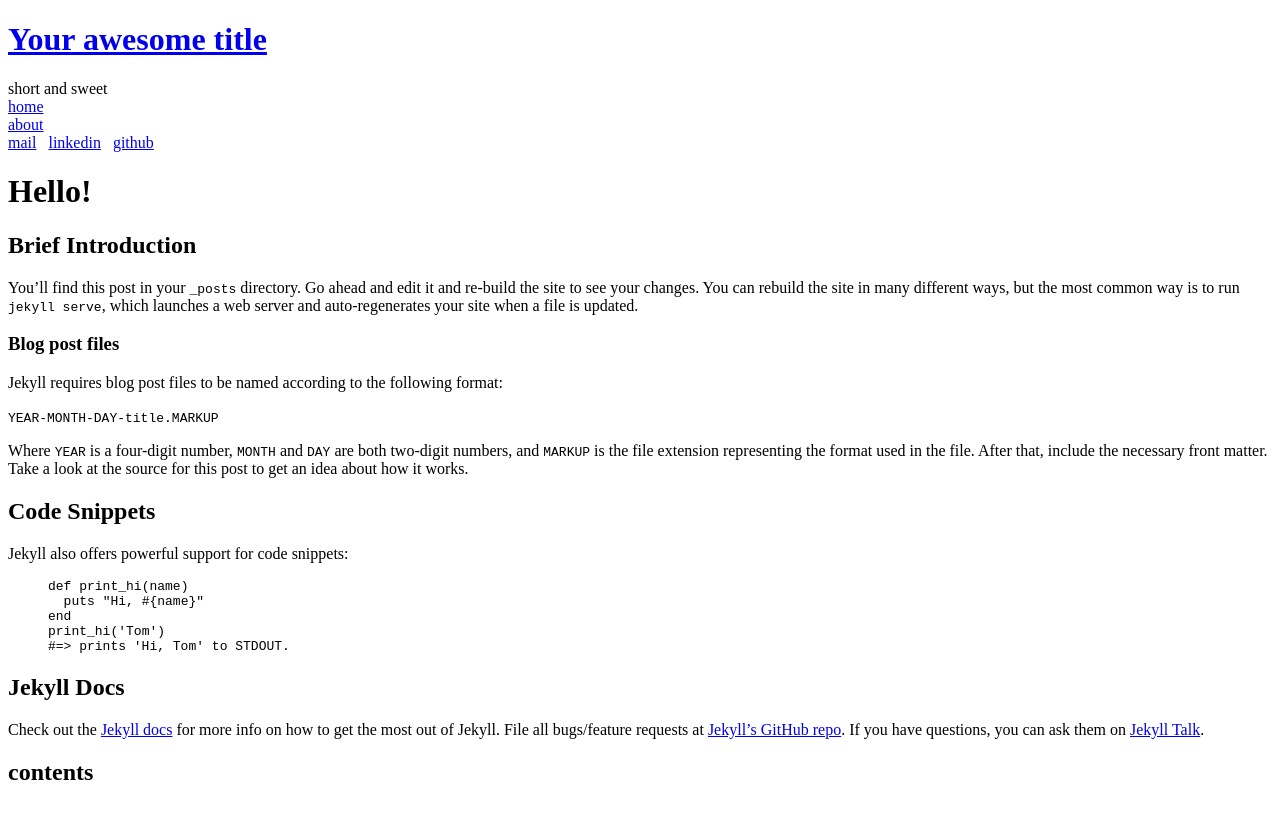
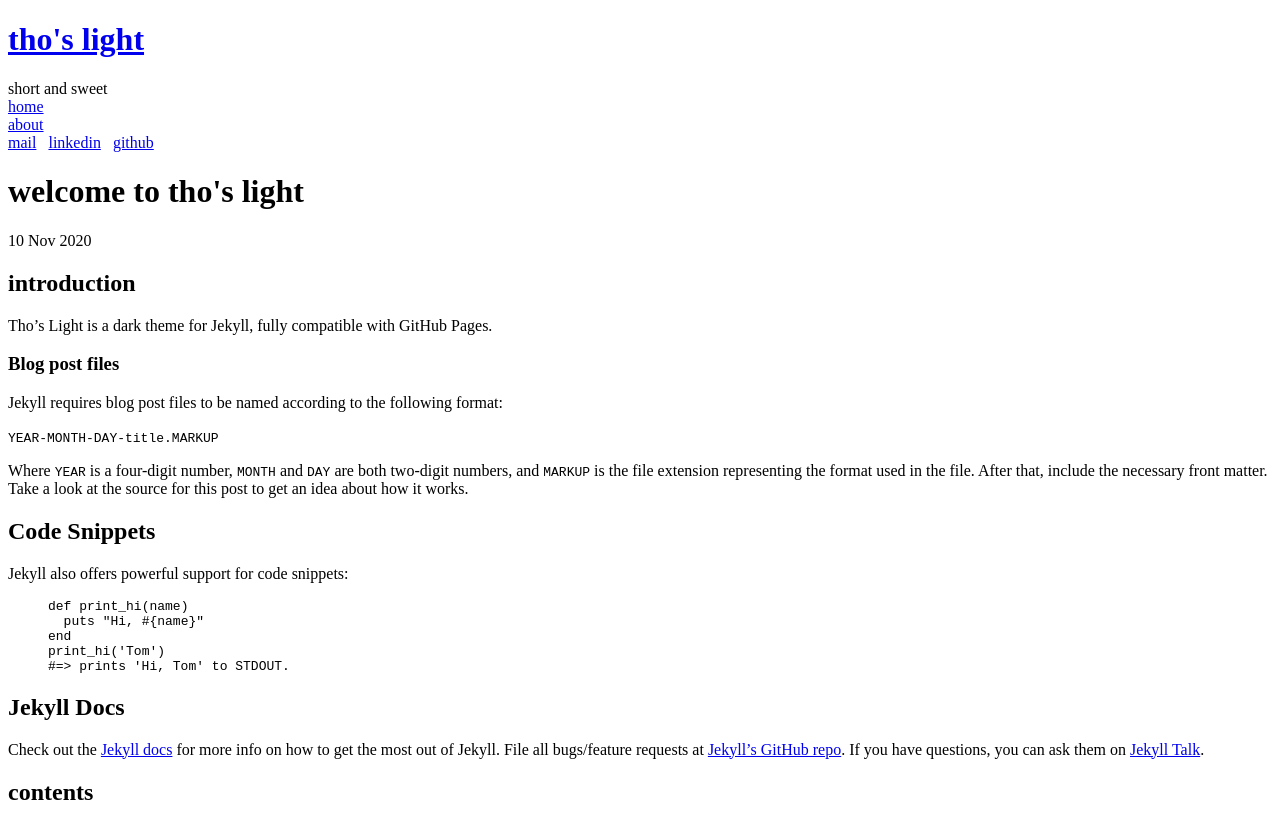
Before and after one commit to chris-j-akers/thos-light-jekyll-theme, a Jekyll site: the page built from _posts/2020-11-10-welcome-to-thos-light.md, in a window 1280 px wide. Shown: the top 839 px of the page. Built offline with Jekyll 4.4.1, drawn with Linux system fonts in a browser that asks for light colours.

Commit message:
Checkpoint 2020-11-12 2245

```diff
--- a/_config.yml
+++ b/_config.yml
@@ -17,48 +17,16 @@
 # you will see them accessed via {{ site.title }}, {{ site.email }}, and so on.
 # You can create any custom variable you would like, and they will be accessible
 # in the templates via {{ site.myvariable }}.
+
 markdown:         kramdown
-title: Your awesome title
-email: your-email@example.com
-linkedin: https://www.linkedin.com
-github: https://github.com
-description: >- # this means to ignore newlines until "baseurl:"
-  Write an awesome description for your new site here. You can edit this
-  line in _config.yml. It will appear in your document head meta (for
-  Google search results) and in your feed.xml site description.
-tagline: short and sweet
+title:            tho's light
+tagline:          short and sweet
+email:            your-email@example.com
+linkedin:         https://www.linkedin.com
+github:           https://github.com
 baseurl: /
-url: "inpursuitofhisownhat.com" # the base hostname & protocol for your site, e.g. http://example.com
-twitter_username: jekyllrb
-github_username:  jekyll
+url:  # the base hostname & protocol for your site, e.g. http://example.com
 paginate: 5
-
-
-
-# Build settings
-kramdown:
-  parse_block_html: true
 
 plugins:
   - jekyll-paginate
-
-
-# Exclude from processing.
-# The following items will not be processed, by default.
-# Any item listed under the `exclude:` key here will be automatically added to
-# the internal "default list".
-#
-# Excluded items can be processed by explicitly listing the directories or
-# their entries' file path in the `include:` list.
-#
-# exclude:
-#   - .sass-cache/
-#   - .jekyll-cache/
-#   - gemfiles/
-#   - Gemfile
-#   - Gemfile.lock
-#   - node_modules/
-#   - vendor/bundle/
-#   - vendor/cache/
-#   - vendor/gems/
-#   - vendor/ruby/
--- a/_includes/head.html
+++ b/_includes/head.html
@@ -6,7 +6,7 @@
     <!-- Enable responsiveness on mobile devices-->
     <meta name="viewport" content="width=device-width, initial-scale=1.0, maximum-scale=1">
 
-    <link rel="stylesheet" href="{{ site.url }}{{ site.baseurl }}site-assets/css/neon-hat.css">
+    <link rel="stylesheet" href="{{ site.url }}{{ site.baseurl }}site-assets/css/thos-light.css">
     <link rel="stylesheet" href="https://fonts.googleapis.com/css?family=Montserrat:400,400italic,700">
 
 
--- a/_layouts/post.html
+++ b/_layouts/post.html
@@ -3,6 +3,8 @@ layout: default
 ---
 
 <div class="panel post-panel" id="post">
+    <h1 class="post-panel-title">{{ page.title }}</h1>
+    <span class="post-panel-date">{{ page.date | date_to_string }}</span>
     {{ content }}
 </div>
 
--- a/_posts/2020-11-10-welcome-to-jekyll.markdown
+++ b/_posts/2020-11-10-welcome-to-thos-light.md
@@ -1,14 +1,11 @@
 ---
 layout: post
-title:  "Welcome to Jekyll!"
+title:  "welcome to tho's light"
 date:   2020-11-10 20:25:53 +0000
-categories: jekyll update
 ---
-# Hello!
+## introduction
 
-## Brief Introduction
-
-You’ll find this post in your `_posts` directory. Go ahead and edit it and re-build the site to see your changes. You can rebuild the site in many different ways, but the most common way is to run `jekyll serve`, which launches a web server and auto-regenerates your site when a file is updated.
+Tho's Light is a dark theme for Jekyll, fully compatible with GitHub Pages.
 
 ### Blog post files
 
--- a/site-assets/js/toc.js
+++ b/site-assets/js/toc.js
@@ -15,7 +15,7 @@
         toc_item_link = document.createElement("a")
         toc_item_link.title = headings[i].innerHTML
         toc_item_link.href = baseUrl + '#' + headings[i].id
-        toc_item_link_text = document.createTextNode('* ' + headings[i].innerHTML)
+        toc_item_link_text = document.createTextNode('- ' + headings[i].innerHTML)
         toc_item_link.appendChild(toc_item_link_text)
 
         switch (headings[i].nodeName) {
```
Also changed, not shown: _posts/2020-10-30-hashing-the-dictionary.md (+1 -1 lines), site-assets/css/thos-light.css (renamed from site-assets/css/neon-hat.css, +16 -12 lines).
